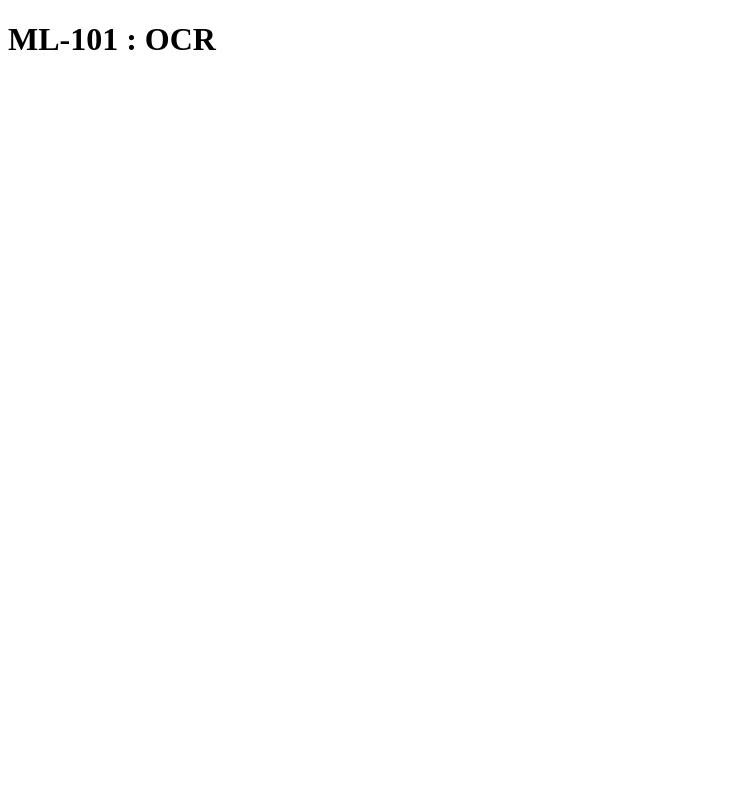
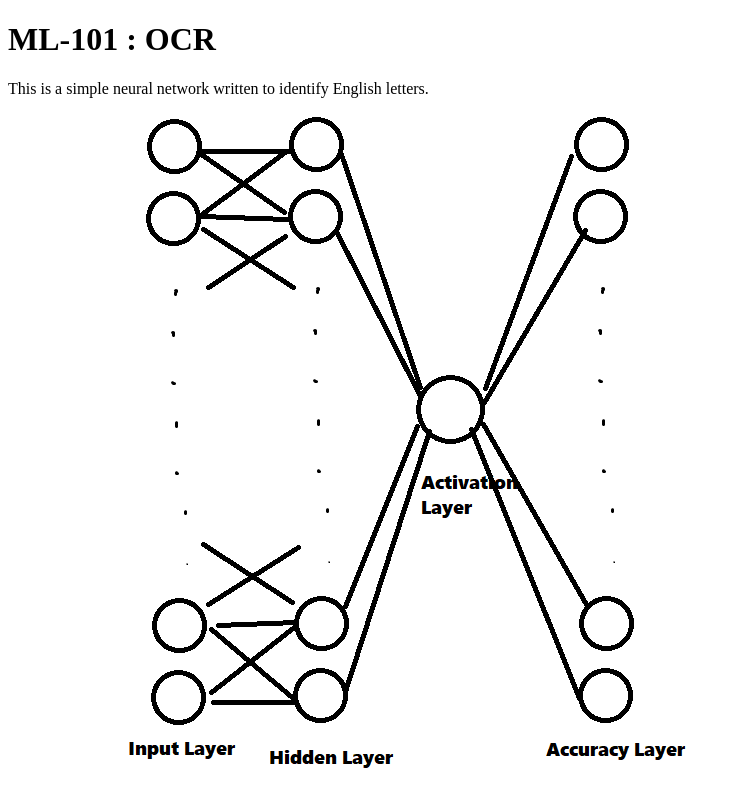
Before and after one commit to JustRodneyLee/ML101-OCR, a plain HTML site: page index.html in a window 1280 px wide. Shown: the whole page, without its empty margins (0-741 px from the left). Drawn offline with Linux system fonts and the light colour scheme.

Commit message:
Webpage Update

```diff
--- a/index.html
+++ b/index.html
@@ -2,6 +2,14 @@
 <html>
 <head><title>ML-101:OCR for the English Alphabet</title></head>
 <body>
+<div>
 <h1>ML-101 : OCR</h1>
+</div>
+<div>
+This is a simple neural network written to identify English letters.
+</div>
+<div>
+<img src="network.png" alt="This is what the network looks like"/>
+</div>
 </body>
 </html>
```
Also changed, not shown: network.png (added).
